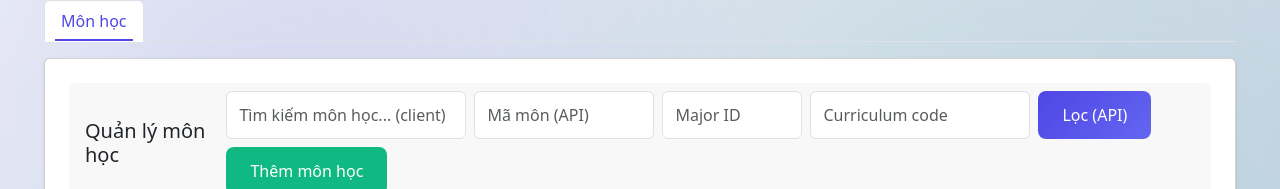
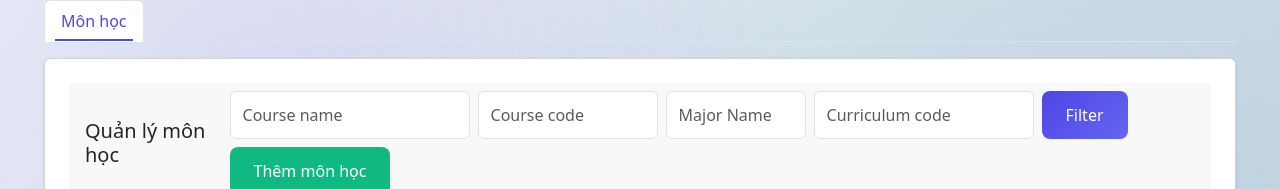
Before and after one commit to 23001565/student-portal-1, a React (Vite) app in the folder frontend/: page /admin/courses in a window 1280 px wide. Both pictures are taken after a click on the tab "Môn học". Shown: the part 298-487 px from the top of the page. Built offline with nearby package versions, Linux system fonts and the light colour scheme; no server answers.

Commit message:
announcement date format

```diff
--- a/frontend/src/pages/Admin/AdminDashboard.jsx
+++ b/frontend/src/pages/Admin/AdminDashboard.jsx
@@ -63,7 +63,7 @@ const AdminDashboard = () => {
                         : a.content}
                     </p>
                     <small className="text-muted">
-                      Đăng lúc {formatDateTime(a.createdAt)}
+                      Đăng lúc {formatDateTime(a.postedAt)}
                     </small>
                   </div>
                 ))
--- a/frontend/src/pages/Admin/Announcements.jsx
+++ b/frontend/src/pages/Admin/Announcements.jsx
@@ -103,7 +103,7 @@ const Announcements = () => {
                 </p>
                 <div className="d-flex justify-content-between align-items-center">
                   <small className="text-muted">
-                    {formatDateTime(a.createdAt)}
+                    {formatDateTime(a.postedAt)}
                   </small>
                   <Button
                     size="sm"
--- a/frontend/src/pages/Admin/ManageCourses.jsx
+++ b/frontend/src/pages/Admin/ManageCourses.jsx
@@ -23,7 +23,7 @@ const ManageCourses = () => {
   const navigate = useNavigate();
   const [activeTab, setActiveTab] = useState("các khóa học của trường");
   const [courses, setCourses] = useState([]);
-  const [filters, setFilters] = useState({ code: '', majorId: '', curriculumCode: '' });
+  const [filters, setFilters] = useState({ code: '', majorName: '', curriculumCode: '' });
   const [loading, setLoading] = useState(false);
   const [showCourseModal, setShowCourseModal] = useState(false);
   const [editingCourse, setEditingCourse] = useState(null);
@@ -33,7 +33,7 @@ const ManageCourses = () => {
     try {
       setLoading(true);
       const { listCourses } = await import('../../api/courseApi');
-      const res = await listCourses({ code: filters.code, majorId: filters.majorId, curriculumCode: filters.curriculumCode });
+      const res = await listCourses({ code: filters.code, majorName: filters.majorName, curriculumCode: filters.curriculumCode });
       setCourses(res.items || []);
     } catch (e) {
       // eslint-disable-next-line no-console
@@ -58,7 +58,7 @@ const ManageCourses = () => {
       try {
         setLoading(true);
         const { listCourses } = await import('../../api/courseApi');
-        const res = await listCourses({ code: filters.code, majorId: filters.majorId, curriculumCode: filters.curriculumCode });
+        const res = await listCourses({ code: filters.code, majorName: filters.majorName, curriculumCode: filters.curriculumCode });
         if (mounted) setCourses(res.items || []);
       } catch (e) {
         // eslint-disable-next-line no-console
@@ -163,24 +163,24 @@ const ManageCourses = () => {
                   <div className="d-flex gap-2 flex-wrap">
                     <InputGroup style={{ width: "240px" }}>
                       <FormControl
-                        placeholder="Tìm kiếm môn học... (client)"
+                        placeholder="Course name"
                         value={searchTerm}
                         onChange={(e) => setSearchTerm(e.target.value)}
                       />
                     </InputGroup>
                     <InputGroup style={{ width: "180px" }}>
                       <FormControl
-                        placeholder="Mã môn (API)"
+                        placeholder="Course code"
                         value={filters.code}
                         onChange={(e) => setFilters({ ...filters, code: e.target.value })}
                       />
                     </InputGroup>
                     <InputGroup style={{ width: "140px" }}>
                       <FormControl
-                        type="number"
-                        placeholder="Major ID"
-                        value={filters.majorId}
-                        onChange={(e) => setFilters({ ...filters, majorId: e.target.value })}
+
+                        placeholder="Major Name"
+                        value={filters.majorName}
+                        onChange={(e) => setFilters({ ...filters, majorName: e.target.value })}
                       />
                     </InputGroup>
                     <InputGroup style={{ width: "220px" }}>
@@ -191,7 +191,7 @@ const ManageCourses = () => {
                       />
                     </InputGroup>
                     <Button variant="primary" onClick={loadCourses} disabled={loading}>
-                      {loading ? 'Loading...' : 'Lọc (API)'}
+                      {loading ? 'Loading...' : 'Filter'}
                     </Button>
                     <Button
                       variant="success"
--- a/frontend/src/pages/Dashboard.jsx
+++ b/frontend/src/pages/Dashboard.jsx
@@ -80,7 +80,7 @@ const Dashboard = () => {
                   className="text-xs"
                   style={{ color: "var(--text-tertiary)" }}
                 >
-                  {new Date(a.createdAt).toLocaleDateString("vi-VN")}
+                  {new Date(a.postedAt).toLocaleString("vi-VN")}
                 </p>
               </div>
             ))}
```
